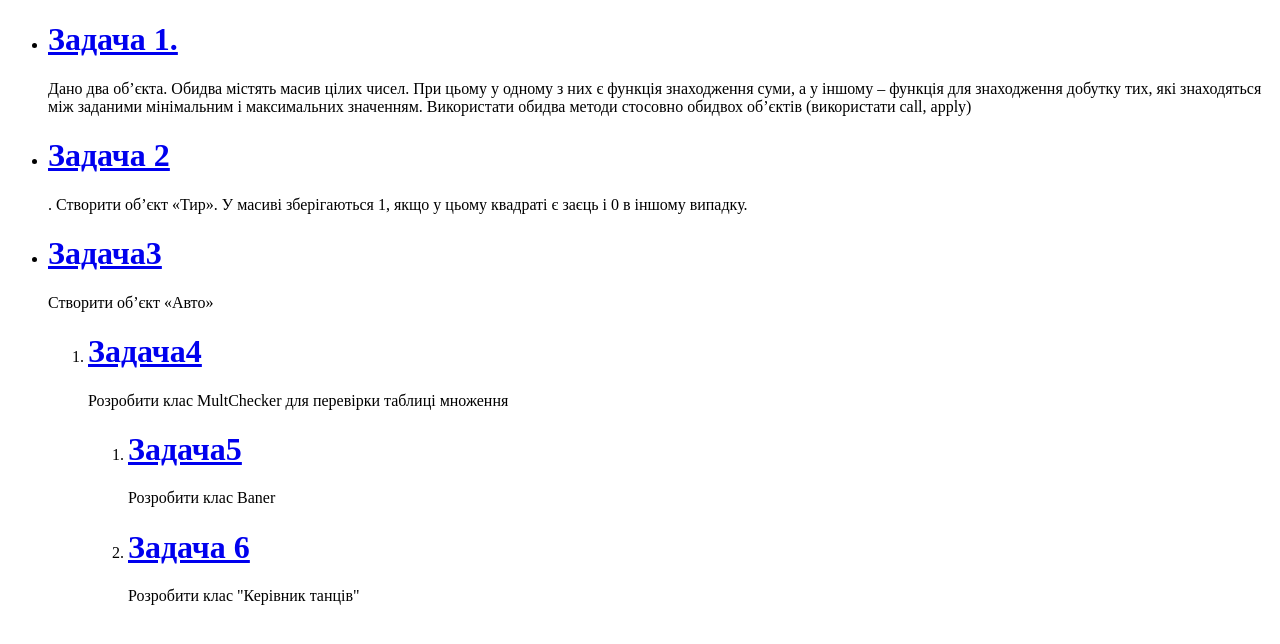
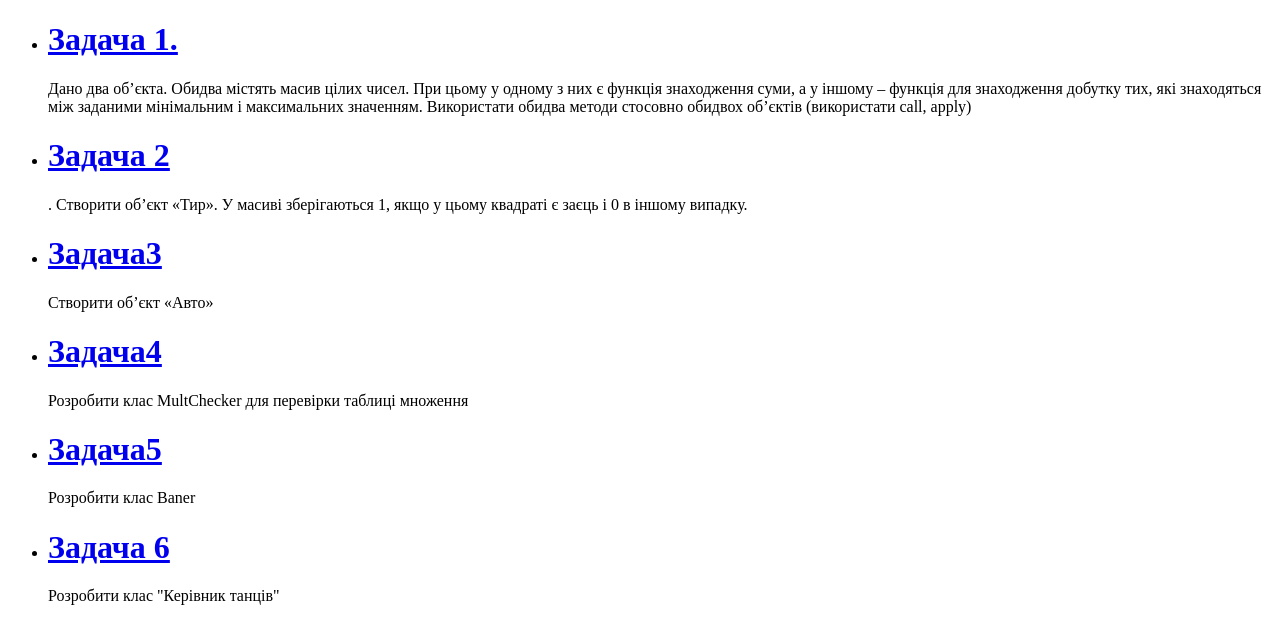
Before and after one commit to petleyura/JS, a plain HTML site: page Lesson_15/index.html in a window 1280 px wide. Drawn offline with Linux system fonts and the light colour scheme.

Commit message:
clir ol
clir ol

```diff
--- a/Lesson_15/index.html
+++ b/Lesson_15/index.html
@@ -30,14 +30,14 @@
 			<a href="./tasks/task3.html">
 				<h1>Задача3</h1>
 			</a>
-			<p>Створити об’єкт «Авто»<ol>
+			<p>Створити об’єкт «Авто»
 			</p>
 		</li>
 		<li>
 			<a href="./tasks/task4.html">
 				<h1>Задача4</h1>
 			</a>
-			<p>Розробити клас MultChecker для перевірки таблиці множення<ol>
+			<p>Розробити клас MultChecker для перевірки таблиці множення
 			</p>
 		</li>
 		<li>
```
